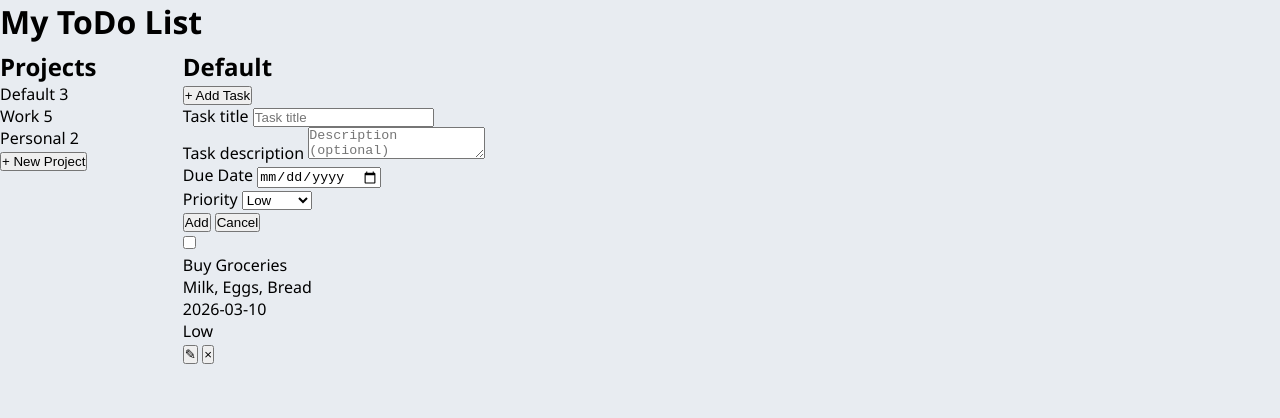
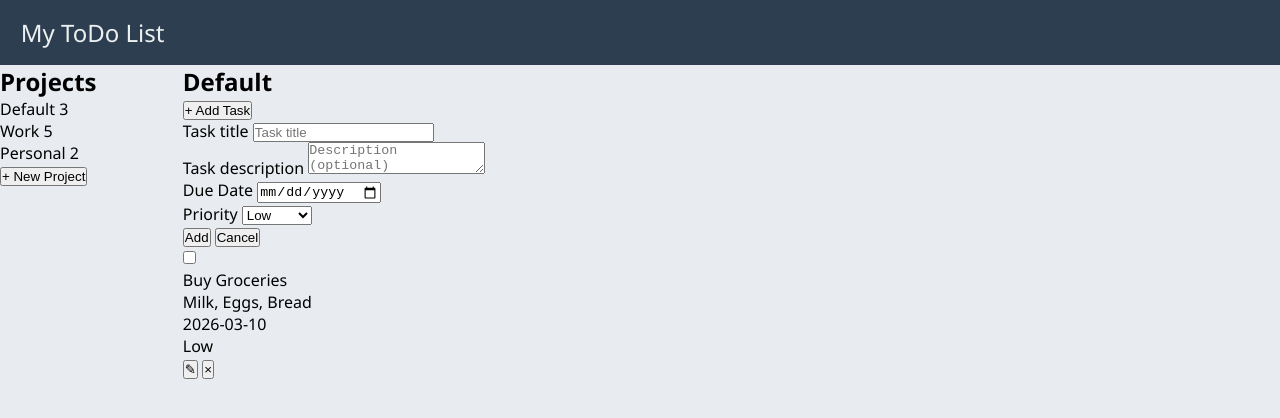
Before and after one commit to feddevv/top-todo, a website built with webpack: page src/template.html in a window 1280 px wide. Built offline with nearby package versions, Linux system fonts and the light colour scheme.

Commit message:
Add header styles

```diff
--- a/src/main.css
+++ b/src/main.css
@@ -26,11 +26,22 @@ body {
     min-height: 100vh;
 
     display: grid;
-    grid-template: 50px 1fr / 1fr 6fr;
+    grid-template: 65px 1fr / 1fr 6fr;
 
     font-family: 'Segoe UI', Tahoma, Geneva, Verdana, sans-serif;
 }
 
 .header {
     grid-column: 1 / 3;
+
+    background-color: var(--header-background);
+    display: flex;
+    align-items: center;
 }
+
+.header h1 {
+    color: var(--header-sidebar-text);
+    font-size: 1.5rem;
+    font-weight: 500;
+    margin-left: 1.3rem;
+}
```
